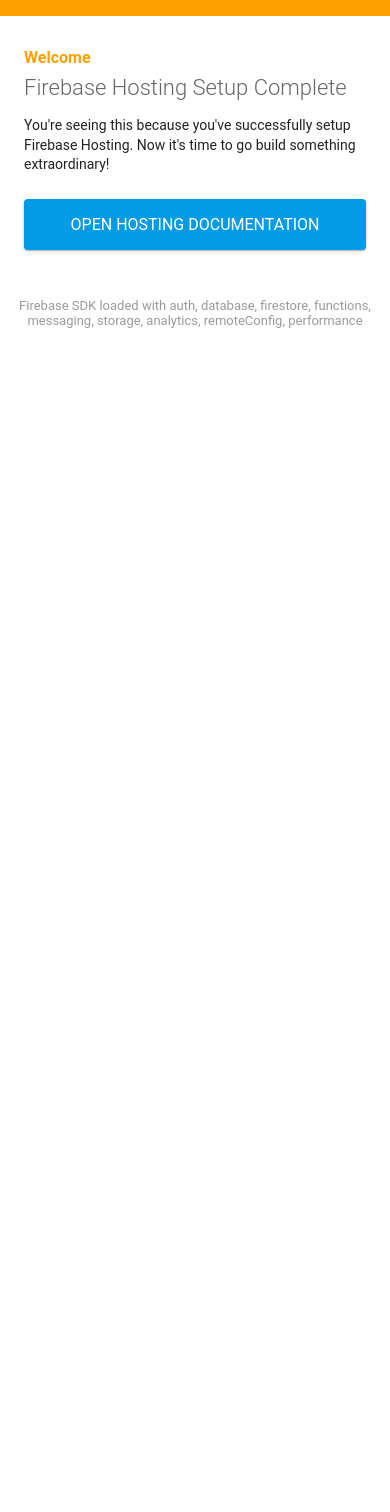
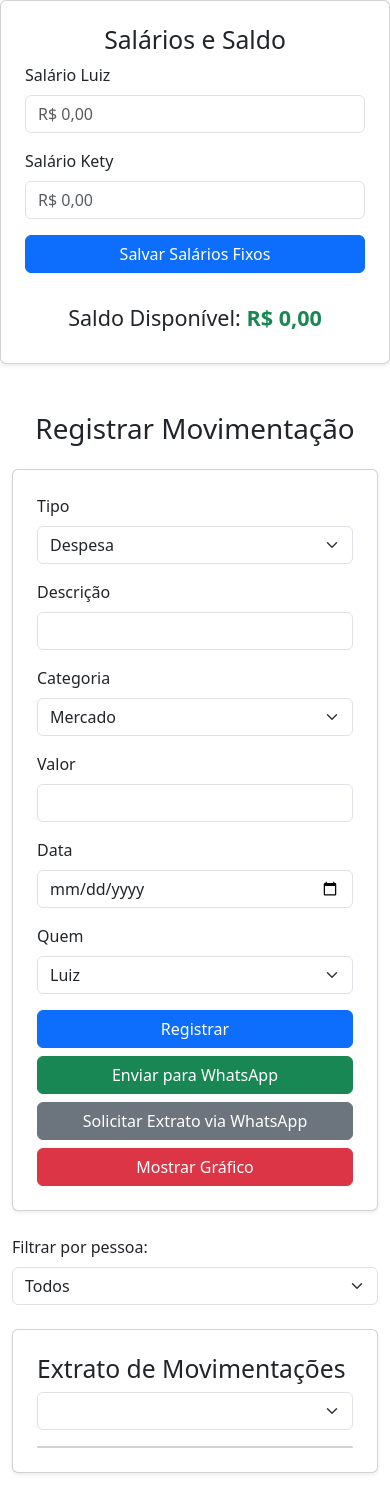
Before and after one commit to LuizzHSA/FINLIX, a plain HTML site: page index.html in a window 390 px wide. Before the commit the page ends 844 px from the top, so only its background shows below. Drawn offline with nearby package versions, Linux system fonts and the light colour scheme; some packages are replaced by stand-ins of ours; no server answers.

Commit message:
Commit Limpo

```diff
--- a/index.html
+++ b/index.html
@@ -1,89 +1,145 @@
 <!DOCTYPE html>
-<html>
-  <head>
-    <meta charset="utf-8">
-    <meta name="viewport" content="width=device-width, initial-scale=1">
-    <title>Welcome to Firebase Hosting</title>
+<html lang="pt-br">
 
-    <!-- update the version number as needed -->
-    <script defer src="/__/firebase/12.2.1/firebase-app-compat.js"></script>
-    <!-- include only the Firebase features as you need -->
-    <script defer src="/__/firebase/12.2.1/firebase-auth-compat.js"></script>
-    <script defer src="/__/firebase/12.2.1/firebase-database-compat.js"></script>
-    <script defer src="/__/firebase/12.2.1/firebase-firestore-compat.js"></script>
-    <script defer src="/__/firebase/12.2.1/firebase-functions-compat.js"></script>
-    <script defer src="/__/firebase/12.2.1/firebase-messaging-compat.js"></script>
-    <script defer src="/__/firebase/12.2.1/firebase-storage-compat.js"></script>
-    <script defer src="/__/firebase/12.2.1/firebase-analytics-compat.js"></script>
-    <script defer src="/__/firebase/12.2.1/firebase-remote-config-compat.js"></script>
-    <script defer src="/__/firebase/12.2.1/firebase-performance-compat.js"></script>
-    <!--
-      initialize the SDK after all desired features are loaded, set useEmulator to false
-      to avoid connecting the SDK to running emulators.
-    -->
-    <script defer src="/__/firebase/init.js?useEmulator=true"></script>
+<head>
+    <meta charset="UTF-8">
+    <meta name="viewport" content="width=device-width, initial-scale=1.0">
+    <link rel="icon" href="ico.png" type="image/png">
+    <link rel="apple-touch-icon" href="ico.png">
+    <title>Assistente de Finanças</title>
+    <link href="https://cdn.jsdelivr.net/npm/bootstrap@5.3.0/dist/css/bootstrap.min.css" rel="stylesheet">
+    <script src="https://cdn.jsdelivr.net/npm/chart.js"></script>
+    <script src="https://www.gstatic.com/firebasejs/8.10.0/firebase-app.js"></script>
+    <script src="https://www.gstatic.com/firebasejs/8.10.0/firebase-firestore.js"></script>
+    <script>
+        const firebaseConfig = {
+            apiKey: "AIzaSyBUPFalpHQhKdQ2iBvmCXULrvc67qrQg3I",
+            authDomain: "finlix-96afb.firebaseapp.com",
+            projectId: "finlix-96afb",
+            storageBucket: "finlix-96afb.firebasestorage.app",
+            messagingSenderId: "14388025527",
+            appId: "1:14388025527:web:38a0f4946c88dbb64a9532",
+            measurementId: "G-WCNEJGHTXE"
+        };
+        firebase.initializeApp(firebaseConfig);
+        const db = firebase.firestore();
+    </script>
+</head>
 
-    <style media="screen">
-      body { background: #ECEFF1; color: rgba(0,0,0,0.87); font-family: Roboto, Helvetica, Arial, sans-serif; margin: 0; padding: 0; }
-      #message { background: white; max-width: 360px; margin: 100px auto 16px; padding: 32px 24px; border-radius: 3px; }
-      #message h2 { color: #ffa100; font-weight: bold; font-size: 16px; margin: 0 0 8px; }
-      #message h1 { font-size: 22px; font-weight: 300; color: rgba(0,0,0,0.6); margin: 0 0 16px;}
-      #message p { line-height: 140%; margin: 16px 0 24px; font-size: 14px; }
-      #message a { display: block; text-align: center; background: #039be5; text-transform: uppercase; text-decoration: none; color: white; padding: 16px; border-radius: 4px; }
-      #message, #message a { box-shadow: 0 1px 3px rgba(0,0,0,0.12), 0 1px 2px rgba(0,0,0,0.24); }
-      #load { color: rgba(0,0,0,0.4); text-align: center; font-size: 13px; }
-      @media (max-width: 600px) {
-        body, #message { margin-top: 0; background: white; box-shadow: none; }
-        body { border-top: 16px solid #ffa100; }
-      }
-    </style>
-  </head>
-  <body>
-    <div id="message">
-      <h2>Welcome</h2>
-      <h1>Firebase Hosting Setup Complete</h1>
-      <p>You're seeing this because you've successfully setup Firebase Hosting. Now it's time to go build something extraordinary!</p>
-      <a target="_blank" href="https://firebase.google.com/docs/hosting/">Open Hosting Documentation</a>
+<body>
+    <div class="card p-4 shadow-sm mb-4">
+        <h2 class="card-title text-center">Salários e Saldo</h2>
+        <div class="row">
+            <div class="col-md-6 mb-3">
+                <label for="salario-luiz" class="form-label">Salário Luiz</label>
+                <input type="number" id="salario-luiz" class="form-control" step="0.01" placeholder="R$ 0,00">
+            </div>
+            <div class="col-md-6 mb-3">
+                <label for="salario-kety" class="form-label">Salário Kety</label>
+                <input type="number" id="salario-kety" class="form-control" step="0.01" placeholder="R$ 0,00">
+            </div>
+        </div>
+        <div class="d-grid gap-2 mb-3">
+            <button id="salvar-salarios-btn" class="btn btn-primary">Salvar Salários Fixos</button>
+        </div>
+        <h4 class="text-center mt-3">Saldo Disponível: <span id="saldo-disponivel" class="text-success fw-bold">R$
+                0,00</span></h4>
     </div>
-    <p id="load">Firebase SDK Loading&hellip;</p>
 
-    <script>
-      document.addEventListener('DOMContentLoaded', function() {
-        const loadEl = document.querySelector('#load');
-        // // 🔥🔥🔥🔥🔥🔥🔥🔥🔥🔥🔥🔥🔥🔥🔥🔥🔥🔥🔥🔥🔥🔥🔥🔥🔥🔥🔥🔥🔥🔥🔥
-        // // The Firebase SDK is initialized and available here!
-        //
-        // firebase.auth().onAuthStateChanged(user => { });
-        // firebase.database().ref('/path/to/ref').on('value', snapshot => { });
-        // firebase.firestore().doc('/foo/bar').get().then(() => { });
-        // firebase.functions().httpsCallable('yourFunction')().then(() => { });
-        // firebase.messaging().requestPermission().then(() => { });
-        // firebase.storage().ref('/path/to/ref').getDownloadURL().then(() => { });
-        // firebase.analytics(); // call to activate
-        // firebase.analytics().logEvent('tutorial_completed');
-        // firebase.performance(); // call to activate
-        //
-        // // 🔥🔥🔥🔥🔥🔥🔥🔥🔥🔥🔥🔥🔥🔥🔥🔥🔥🔥🔥🔥🔥🔥🔥🔥🔥🔥🔥🔥🔥🔥🔥
+    <div class="container my-5">
+        <header class="text-center mb-4">
+            <h1>Registrar Movimentação</h1>
+        </header>
 
-        try {
-          let app = firebase.app();
-          let features = [
-            'auth',
-            'database',
-            'firestore',
-            'functions',
-            'messaging',
-            'storage',
-            'analytics',
-            'remoteConfig',
-            'performance',
-          ].filter(feature => typeof app[feature] === 'function');
-          loadEl.textContent = `Firebase SDK loaded with ${features.join(', ')}`;
-        } catch (e) {
-          console.error(e);
-          loadEl.textContent = 'Error loading the Firebase SDK, check the console.';
-        }
-      });
-    </script>
-  </body>
+        <form id="form-movimentacao" class="card p-4 shadow-sm mb-4">
+            <div class="mb-3">
+                <label for="tipo" class="form-label">Tipo</label>
+                <select id="tipo" name="tipo" class="form-select" required>
+                    <option value="despesa">Despesa</option>
+                    <option value="entrada">Entrada</option>
+                </select>
+            </div>
+
+            <div class="mb-3">
+                <label for="descricao" class="form-label">Descrição</label>
+                <input type="text" id="descricao" name="descricao" class="form-control" required>
+            </div>
+
+            <div class="mb-3">
+                <label for="categoria" class="form-label">Categoria</label>
+                <select id="categoria" name="categoria" class="form-select">
+                    <option value="Mercado">Mercado</option>
+                    <option value="Necessidades">Necessidades</option>
+                    <option value="Eletronicos">Eletrônicos</option>
+                    <option value="Assinaturas">Assinaturas</option>
+                    <option value="Roupa">Roupa</option>
+                    <option value="Beleza">Beleza</option>
+                    <option value="Presentes">Presentes</option>
+                    <option value="Saude">Saúde</option>
+                    <option value="Despesas">Despesas</option>
+                    <option value="Eventuais">Eventuais</option>
+                    <option value="Desenvolvimento">Desenvolvimento</option>
+                    <option value="Uber/Transporte">Uber/Transporte</option>
+                    <option value="Fast-food">Fast-food</option>
+                    <option value="Restaurante">Restaurante</option>
+                    <option value="Lazer">Lazer</option>
+                    <option value="Aluguel">Aluguel</option>
+                    <option value="Contas">Contas</option>
+                </select>
+            </div>
+
+            <div class="mb-3">
+                <label for="valor" class="form-label">Valor</label>
+                <input type="number" id="valor" name="valor" step="0.01" class="form-control" required>
+            </div>
+
+            <div class="mb-3">
+                <label for="data" class="form-label">Data</label>
+                <input type="date" id="data" name="data" class="form-control" required>
+            </div>
+
+            <div class="mb-3">
+                <label for="quem" class="form-label">Quem</label>
+                <select id="quem" name="quem" class="form-select" required>
+                    <option value="Luiz">Luiz</option>
+                    <option value="Kety">Kety</option>
+                </select>
+            </div>
+
+            <div class="d-grid gap-2">
+                <button type="submit" class="btn btn-primary">Registrar</button>
+                <button type="button" id="whatsapp-btn" class="btn btn-success">Enviar para WhatsApp</button>
+                <button type="button" id="extrato-whatsapp-btn" class="btn btn-secondary">Solicitar Extrato via
+                    WhatsApp</button>
+                <button type="button" id="mostrar-grafico-btn" class="btn btn-danger">Mostrar Gráfico</button>
+            </div>
+        </form>
+
+        <div id="notificacao" class="alert alert-success mt-4 d-none">
+            Movimentação registrada com sucesso!
+        </div>
+
+        <div class="mb-3">
+            <label for="filtro" class="form-label">Filtrar por pessoa:</label>
+            <select id="filtro" class="form-select">
+                <option value="todos">Todos</option>
+                <option value="Luiz">Luiz</option>
+                <option value="Kety">Kety</option>
+            </select>
+        </div>
+
+        <div class="extrato card p-4 shadow-sm mt-4">
+            <h2>Extrato de Movimentações</h2>
+            <div id="extrato" class="list-group"></div>
+            <div id="grafico-secao" class="mt-4" style="display: none;">
+                <h2>Gráfico de Despesas por Categoria</h2>
+                <canvas id="graficoDespesas"></canvas>
+            </div>
+        </div>
+    </div>
+
+    <script src="https://cdn.jsdelivr.net/npm/bootstrap@5.3.0/dist/js/bootstrap.bundle.min.js"></script>
+    <script src="script.js"></script>
+</body>
+
 </html>
```
